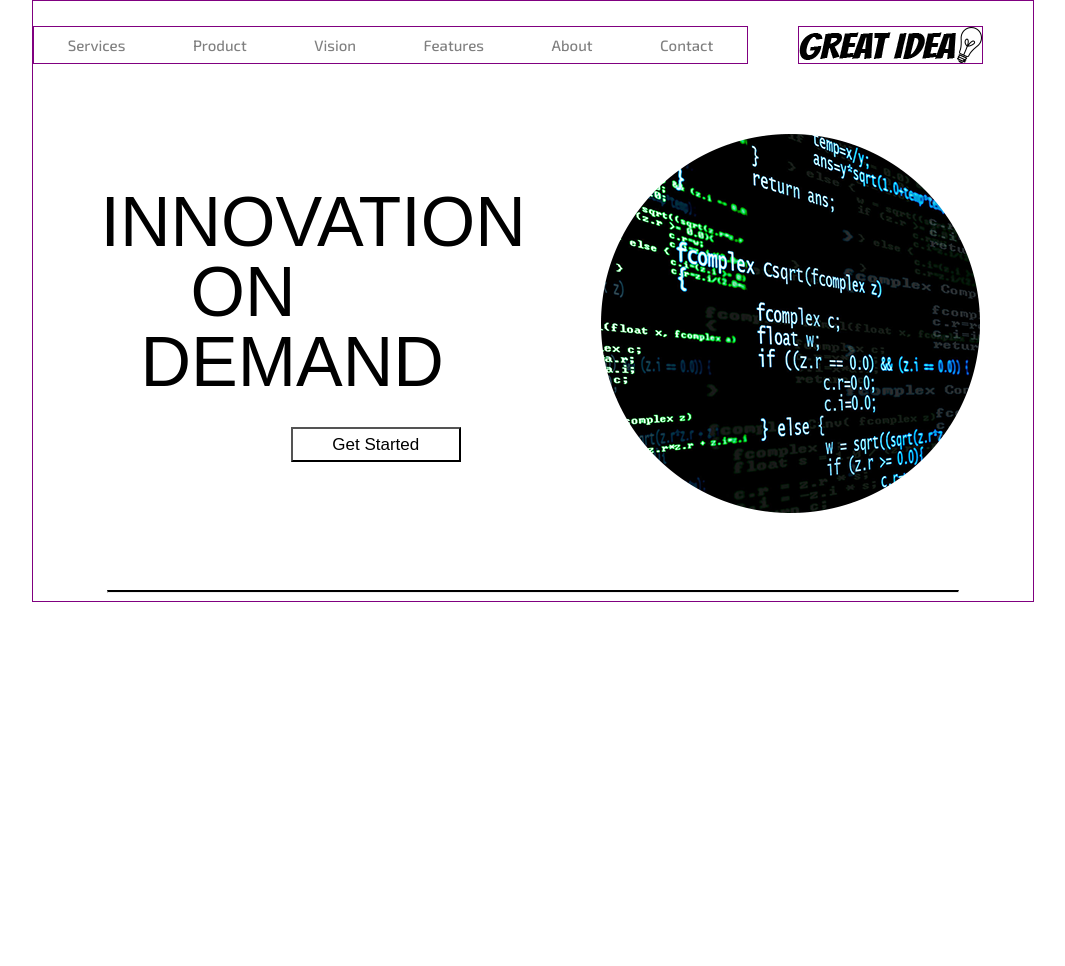
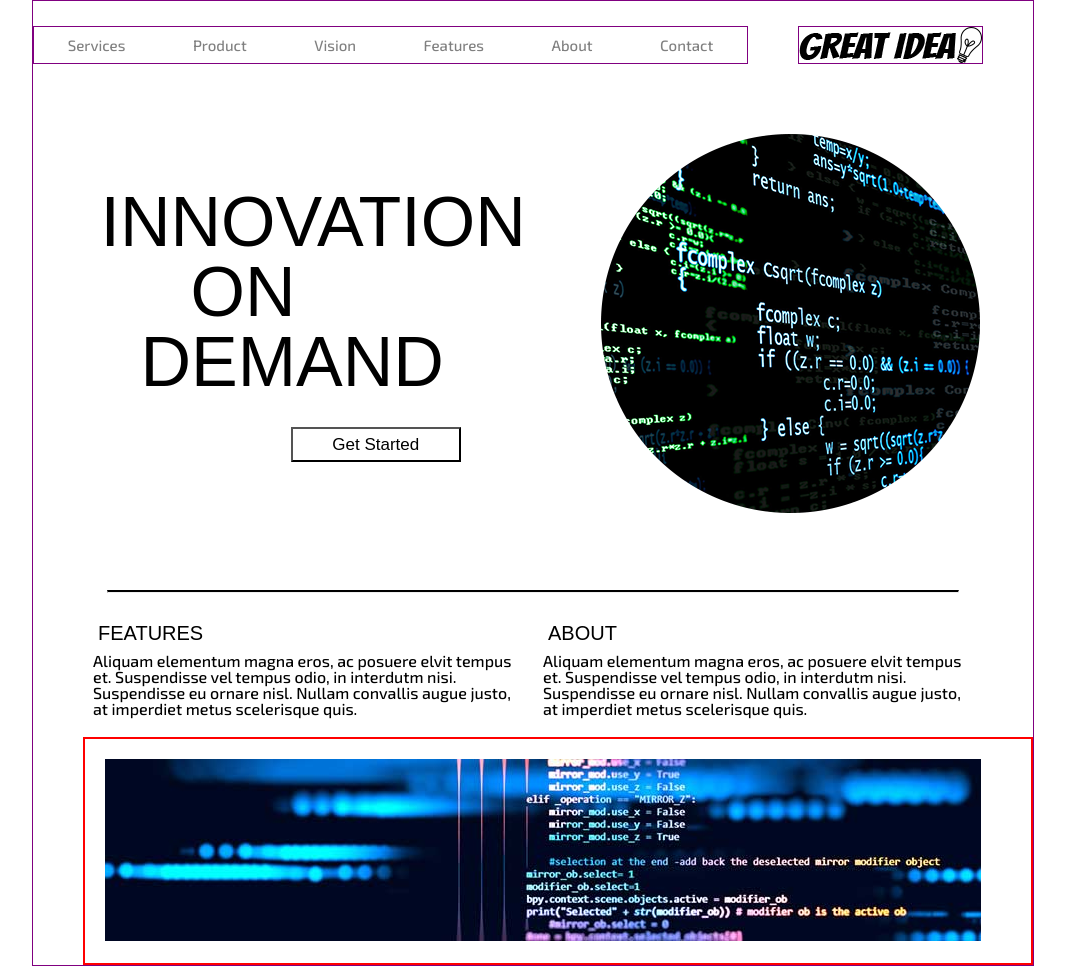
Before and after one commit to duckets615/Responsive-Design-I, a plain HTML site: page index.html in a window 1280 px wide. Shown: the whole page, without its empty margins (107-1172 px from the left). Before the commit the page ends 800 px from the top, so only its background shows below. Drawn offline with Linux system fonts and the light colour scheme; a web font is replaced by a local one.

Commit message:
middle content + image styled

```diff
--- a/css/index.css
+++ b/css/index.css
@@ -129,4 +129,28 @@ hr {
     border-top: 2pt solid black;
     margin-top: 7.5rem;
 }
+
+.features-about {
+    display: flex;
+    margin: 3.5rem 5rem;
+}
+
+.features-about h2 {
+    font-size: 2rem;
+    margin: -0.5rem 0rem 0rem 1.5rem;
+}
+
+.features-about p {
+    font-family: 'Exo 2', sans-serif;
+    padding: 1rem;
+    font-size: 1.6rem;
+}
+
+.middle-image {
+    margin: auto;
+    border: 2pt solid red;
+    margin: -2.5rem 0rem 0rem 5rem;
+    padding: 2rem;
+}
 /* margin: 0rem 0rem 0rem 0rem; */
+/* padding: 0rem 0rem 0rem 0rem; */
--- a/index.html
+++ b/index.html
@@ -9,6 +9,8 @@
   <link rel="stylesheet" href="css/index.css">
   <link href="http://fonts.cdnfonts.com/css/badaboom-bb" rel="stylesheet">
   <link href="https://fonts.googleapis.com/css2?family=Exo+2:wght@300;500&display=swap" rel="stylesheet">
+  <link href="https://fonts.googleapis.com/css2?family=Merriweather:wght@300&display=swap" rel="stylesheet">
+  <link rel="preconnect" href="https://fonts.gstatic.com">
 
   <meta name="viewport" content="width=device-width, initial-scale=1">
 </head>
@@ -39,20 +41,20 @@
 
       <hr>
 
-    <!-- <section class="features-about">
-      <div class="features">
+    <section class="features-about">
+      <div class="text-container">
         <h2>FEATURES</h2>
         <p>Aliquam elementum magna eros, ac posuere elvit tempus et. Suspendisse vel tempus odio, in interdutm nisi. Suspendisse eu ornare nisl. Nullam convallis augue justo, at imperdiet metus scelerisque quis.</p>
       </div>
-      <div class="about">
+      <div class="text-container">
         <h2>ABOUT</h2>
         <p>Aliquam elementum magna eros, ac posuere elvit tempus et. Suspendisse vel tempus odio, in interdutm nisi. Suspendisse eu ornare nisl. Nullam convallis augue justo, at imperdiet metus scelerisque quis.</p>
       </div>
-    </section> -->
+    </section>
 
-    <!-- <div class="middle-image">
+    <div class="middle-image">
       <img src="./img/mid-page-accent.jpg" alt="Computer Code"></div>
-    </div> -->
+    </div>
 
      <!-- <section class="services-product-vision">
       <div class="services">
```
